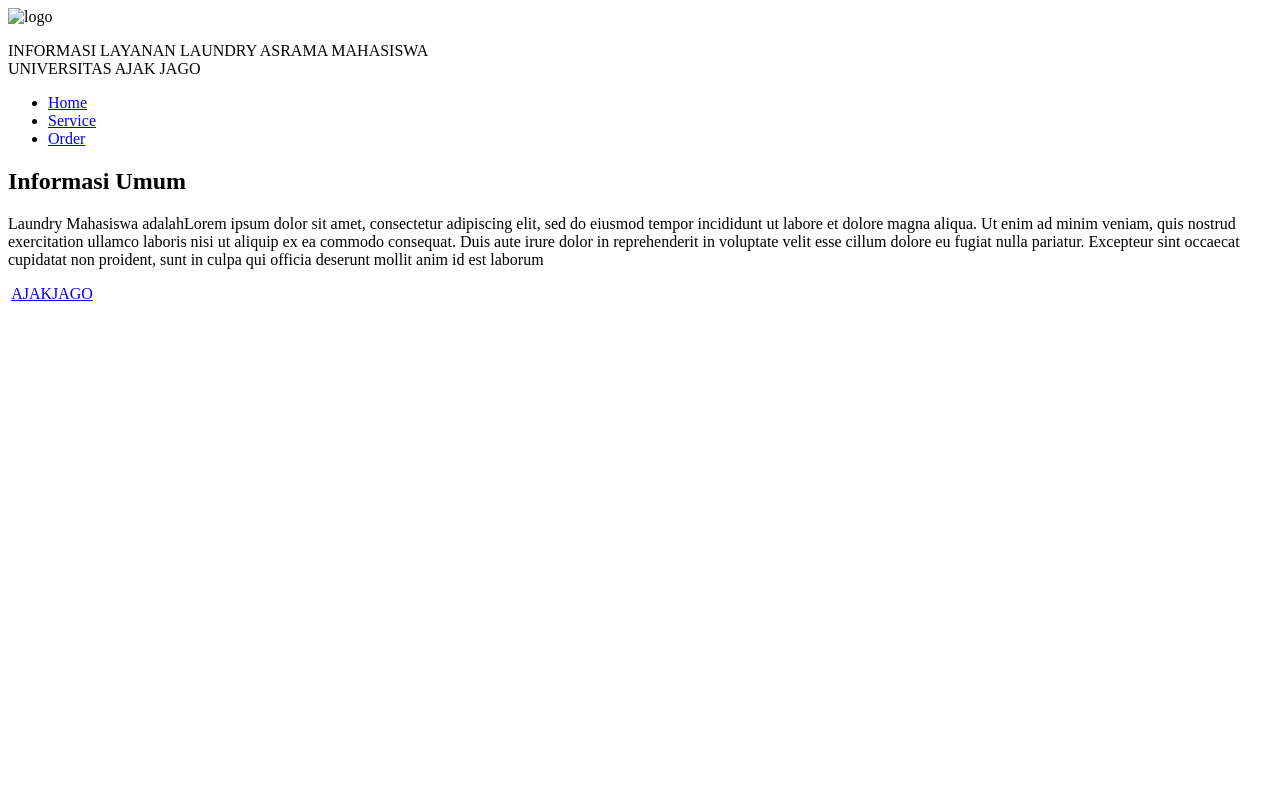
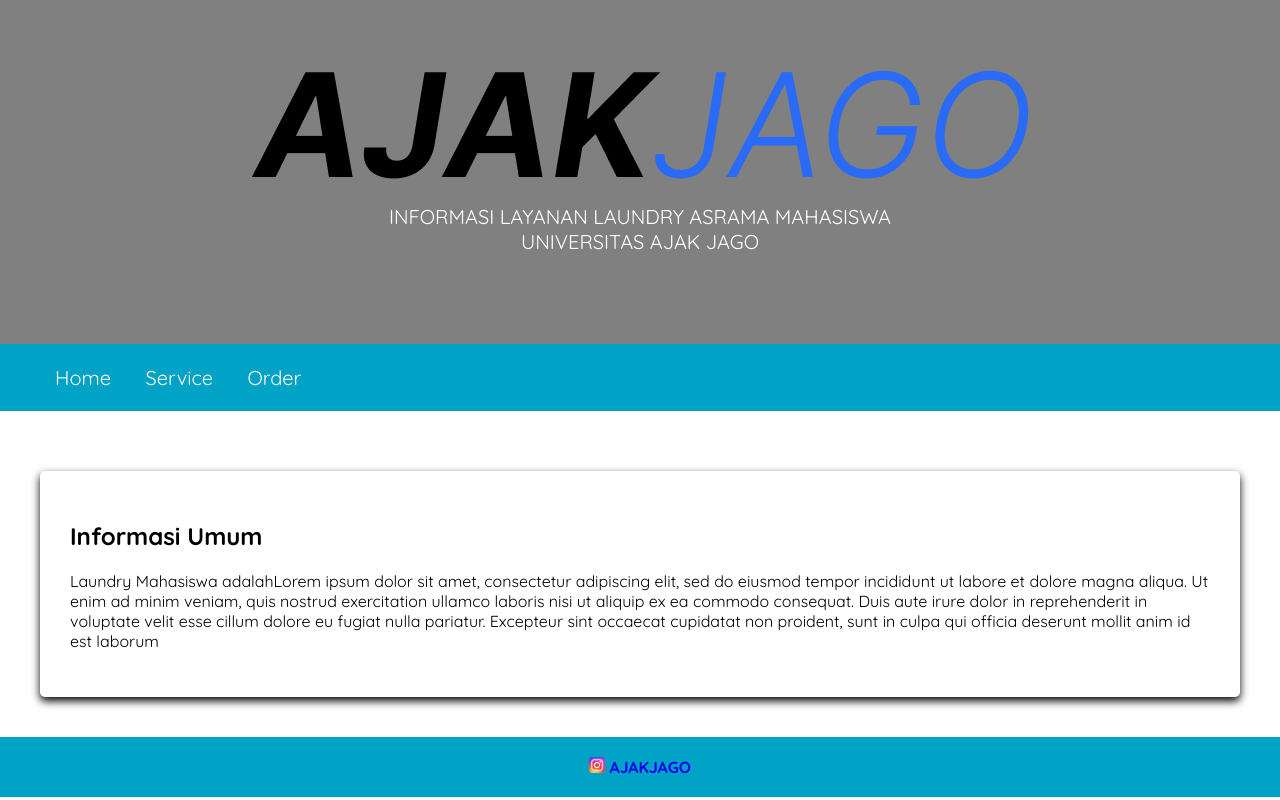
Before and after one commit to ramiouse/tugas-akifs, a plain HTML site: page index.html in a window 1280 px wide. Drawn offline with Linux system fonts and the light colour scheme; the site is published under a folder, as on GitHub Pages, so addresses that start at the root find nothing.

Commit message:
Add files via upload

```diff
--- a/index.html
+++ b/index.html
@@ -5,13 +5,13 @@
   <meta http-equiv="X-UA-Compatible" content="IE=edge">
   <meta name="viewport" content="width=device-width, initial-scale=1.0">
   <title> AJAK JAGO</title>
-  <link rel="icon" href="/assets/AJAKJAGO.png" sizes="16x16" type="image/png">
-  <link rel="stylesheet" type="text/css" href="/assets/style.css">
+  <link rel="icon" href="assets/AJAKJAGO.png" sizes="16x16" type="image/png">
+  <link rel="stylesheet" type="text/css" href="assets/style.css">
 </head>
 <body>
   <header>
     <div class="jumbotron">
-    <img class="logo" src="/assets/AJAKJAGO.png" alt="logo">
+    <img class="logo" src="assets/AJAKJAGO.png" alt="logo">
     <p>INFORMASI LAYANAN LAUNDRY ASRAMA MAHASISWA <BR> UNIVERSITAS AJAK JAGO</p>
     </div>
     <nav>
@@ -29,7 +29,7 @@
 </div>
 </main>
 <footer>
-  <img src="/assets/logo.png" alt="" height="16PX"> <a href="https://www.instagram.com/ajakjago/">AJAKJAGO</a>
+  <img src="assets/logo.png" alt="" height="16PX"> <a href="https://www.instagram.com/ajakjago/">AJAKJAGO</a>
 </footer>
 </body>
 </html>
```
Also changed, not shown: order.html (+4 -4 lines), service.html (+4 -4 lines).
